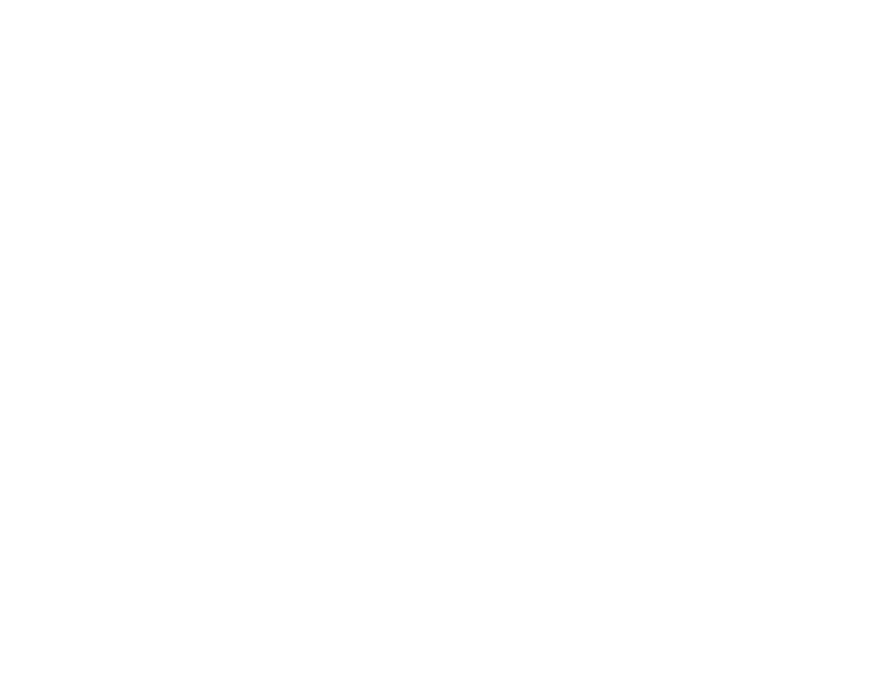
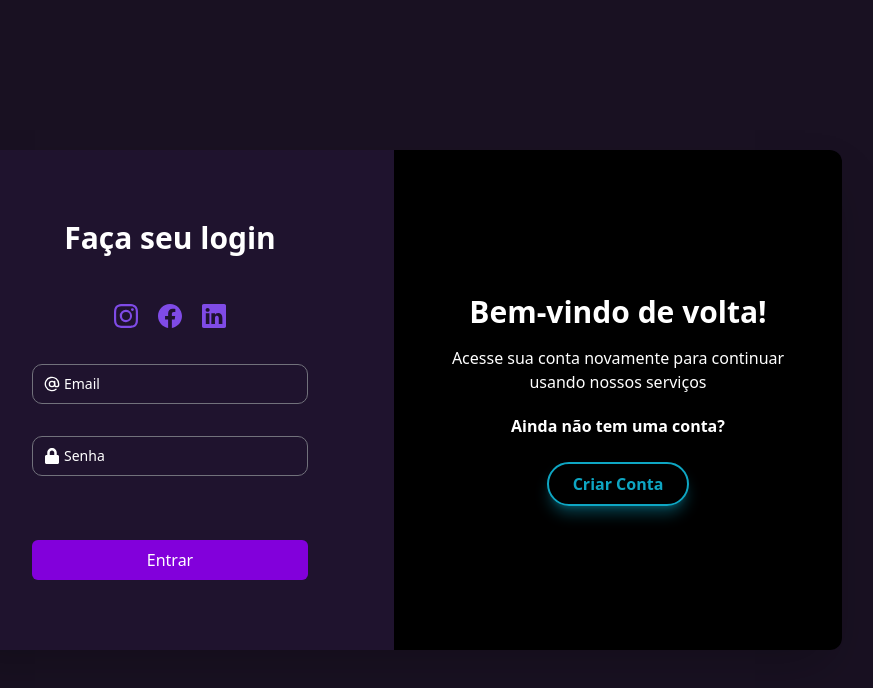
Before and after one commit to Alcatteia/alcatteia_front-end, a React (Vite) app: page / in a window 1280 px wide. Before the commit this address had no page. Shown: the top 688 px of the page, without its empty margins (246-1119 px from the left). Built offline with nearby package versions, Linux system fonts and the light colour scheme.

Commit message:
feat: develops account access component

```diff
--- a/src/App.jsx
+++ b/src/App.jsx
@@ -1,6 +1,8 @@
 // Styles
 
 import "./styles.css";
+
+import AccountAccess from "./pages/AccountAccess/AccountAccess";
 
 // React Router
 
@@ -15,7 +17,7 @@
             <BrowserRouter>
                 <Routes>
                     {/* Rota para Home */}
-                    {/* <Route path="/" element={<Home />} /> */}
+                    <Route path="/" element={<AccountAccess />} />
 
 
                     {/* Rota para página Sobre  */}
--- /dev/null
+++ b/src/pages/AccountAccess/AccountAccess.jsx
@@ -0,0 +1,105 @@
+import { useState } from "react";
+
+// Icons
+
+import { FaLock } from "react-icons/fa";
+import { IoMdPerson } from "react-icons/io";
+import { FiAtSign } from "react-icons/fi";
+import { BsFacebook } from "react-icons/bs";
+import { BsInstagram } from "react-icons/bs";
+import { BsLinkedin } from "react-icons/bs";
+
+// Components
+
+import Input from "./Input";
+
+
+// import InstaIcon from "./assets/social_media/instagram-icon.svg";
+// import FaceIcon from "./assets/social_media/facebook-icon.svg";
+// import LinkedinIcon from "./assets/social_media/linkedin-icon.svg";
+
+// import Lobo from "./assets/lobo.svg";
+
+const AccountAccess = () => {
+    const [isLogin, setIsLogin] = useState(true);
+
+    return (
+        <div className="h-screen bg-image w-full flex items-center justify-center px-4">
+            <div className="relative w-full max-w-4xl h-[500px] bg-[#1F132E] rounded-xl overflow-hidden shadow-2xl transition-all duration-700">
+                <div
+                    className={`absolute w-1/2 h-full flex flex-col items-center justify-center text-white top-0 transition-transform duration-700 ease-in-out ${isLogin ? "translate-x-0" : "translate-x-full"} z-10 p-10`}
+                >
+                    <h2 className={`text-3xl font-bold mb-6 text-white  ${isLogin ? "mb-6" : "mb-9"}`}>
+                        {isLogin ? "Faça seu login" : "Cadastrar"}
+                    </h2>
+
+                    {isLogin && (
+                        <div className="text-2xl text-[#7F4BE6] flex items-center gap-5 mb-9 mt-6">
+                            <BsInstagram />
+                            <BsFacebook />
+                            <BsLinkedin />
+                        </div>
+                    )}
+
+                    <form className="flex flex-col w-9/12">
+                        {!isLogin && (
+                            <Input
+                                text="Nome"
+                                type="name"
+                                icon={<IoMdPerson />}
+                            />
+                        )}
+
+                        <Input
+                            text="Email"
+                            type="email"
+                            icon={<FiAtSign />}
+                        />
+
+                        <Input
+                            text="Senha"
+                            type="password"
+                            icon={<FaLock />}
+                        />
+
+                        <button
+                            type="submit"
+                            className="bg-purple-700 text-white py-2 rounded-md mt-8 hover:bg-purple-800 transition"
+                        >
+                            {isLogin ? "Entrar" : "Criar Conta"}
+                        </button>
+                    </form>
+                </div>
+
+                <div
+                    className={`absolute top-0 w-1/2 h-full bg-black text-white flex flex-col items-center justify-center p-10 transition-transform duration-700 ease-in-out
+                        ${isLogin ? "translate-x-full" : "translate-x-0"}
+                    `}
+                >
+                    {/* <img src={Lobo} alt="Nosso Icon" /> */}
+                    <h2 className="text-3xl font-bold mb-4">
+                        {isLogin ? "Bem-vindo de volta!" : "Já tem uma conta?"}
+                    </h2>
+
+                    <p className="mb-5 text-center max-w-[350px]">
+                        {isLogin
+                            ? "Acesse sua conta novamente para continuar usando nossos serviços"
+                            : "Faça login com sua conta existente para continuar."}
+                    </p>
+                    <p className="mb-6 text-center max-w-sm font-semibold">
+                        {isLogin ? "Ainda não tem uma conta?" : "Já possui uma conta?"}
+                    </p>
+
+                    <button
+                        onClick={() => setIsLogin(!isLogin)}
+                        className="text-[#0EA6C3] py-2 px-6 rounded-full bg-transparent border-2 border-[#0EA6C3] shadow-[#0ea5c362] shadow-lg font-semibold"
+                    >
+                        {isLogin ? "Criar Conta" : "Entrar"}
+                    </button>
+                </div>
+            </div>
+        </div>
+    );
+}
+
+export default AccountAccess;
--- /dev/null
+++ b/src/pages/AccountAccess/Input.jsx
@@ -0,0 +1,35 @@
+
+
+const Input = ({ text, type, icon }) => {
+    return (
+        <div
+            className="[--clr:#1f1f1f] dark:[--clr:#999999] relative flex flex-row items-center mb-8"
+        >
+            <input
+                value=""
+                name={type}
+                required=""
+                aria-invalid="false"
+                placeholder=""
+                spellcheck="false"
+                autocomplete="off"
+                id={type}
+                type={type}
+                className="peer dark:text-white pl-2 h-[40px] min-h-[40px] pr-[40px] leading-normal appearance-none resize-none box-border text-base w-full text-inherit block text-left border border-zinc-500 border-solid dark:bg-[#140e1b] rounded-[10px] m-0 p-0 outline-0 focus-visible:outline-0 focus-visible:border-[#9160cb] focus-visible:outline-none focus-visible:ring-4 focus-visible:ring-[##9060cb45 dark:focus-visible:ring-[#9060cb18]"
+            />
+            <label
+                className="cursor-text text-[--clr] inline-block z-0 text-sm mb-px font-normal text-start select-none absolute duration-300 transform origin-[0] translate-x-[32px] peer-focus-visible:text-[#d3afff] peer-focus-visible:translate-x-[8px] peer-[:not(:placeholder-shown)]:translate-x-[8px] peer-focus-visible:translate-y-[-36px] peer-[:not(:placeholder-shown)]:translate-y-[-36px] peer-[:not(:placeholder-shown)]:text-[-36px]"
+                htmlFor={type}
+            >
+                {text}
+            </label>
+            <span
+                className="pointer-events-none absolute z-[+1] left-0 top-0 bottom-0 flex items-center justify-center size-[40px] text-[--clr] peer-focus-visible:hidden peer-[:not(:placeholder-shown)]:hidden"
+            >
+                {icon}
+            </span>
+        </div>
+    )
+}
+
+export default Input
--- a/src/styles.css
+++ b/src/styles.css
@@ -1 +1,5 @@
 @import "tailwindcss";
+
+body {
+    background-color: #191122;
+}
```
